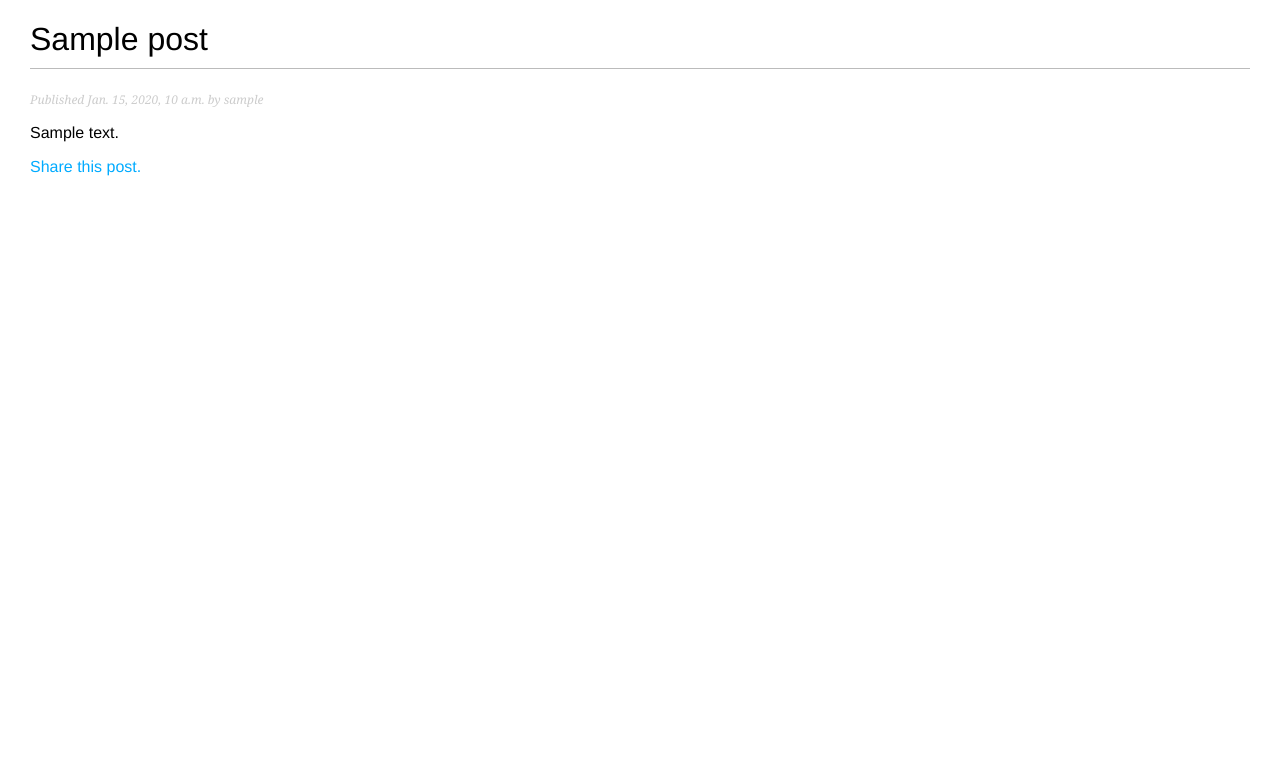
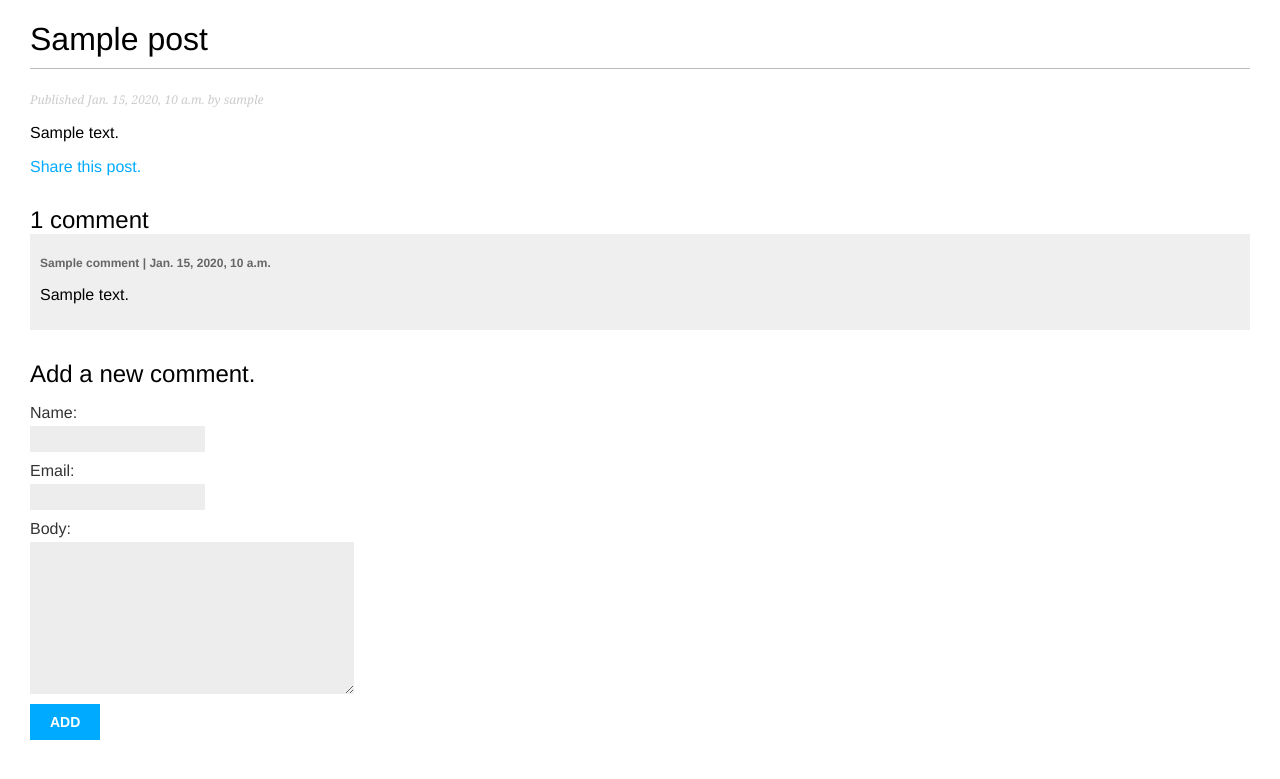
Before and after one commit to z-siddiqi/blog, a Django app: a page that uses blog/templates/blog/post_detail.html in a window 1280 px wide. Shown: the top 779 px of the page. Run offline with Django 3.2, Linux system fonts and the light colour scheme; tables that the repository leaves empty hold one stand-in row (values such as "Sample post"); parts of the project's set-up code (start-up, migrations or seed data) failed here and were passed over.

Commit message:
added post comments

```diff
--- a/blog/forms.py
+++ b/blog/forms.py
@@ -1,4 +1,6 @@
 from django import forms
+
+from .models import Comment
 
 
 class EmailPostForm(forms.Form):
@@ -6,3 +8,9 @@ class EmailPostForm(forms.Form):
     email = forms.EmailField()
     to = forms.EmailField()
     comments = forms.CharField(required=False, widget=forms.Textarea)
+
+
+class CommentForm(forms.ModelForm):
+    class Meta:
+        model = Comment
+        fields = ("name", "email", "body")
--- a/blog/models.py
+++ b/blog/models.py
@@ -38,3 +38,19 @@ class Post(models.Model):
             "blog:post_detail",
             args=[self.publish.year, self.publish.month, self.publish.day, self.slug],
         )
+
+
+class Comment(models.Model):
+    post = models.ForeignKey(Post, on_delete=models.CASCADE, related_name="comments")
+    name = models.CharField(max_length=80)
+    email = models.EmailField()
+    body = models.TextField()
+    created = models.DateTimeField(auto_now_add=True)
+    updated = models.DateTimeField(auto_now=True)
+    active = models.BooleanField(default=True)
+
+    class Meta:
+        ordering = ("created",)
+
+    def __str__(self):
+        return f"Comment by {self.name} on {self.post}."
--- a/blog/templates/blog/post_detail.html
+++ b/blog/templates/blog/post_detail.html
@@ -13,4 +13,29 @@
             Share this post.
         </a>
     </p>
+    {% with comments.count as total_comments %}
+        <h2>
+            {{ total_comments }} comment{{ total_comments|pluralize }}
+        </h2>
+    {% endwith %}
+    {% for comment in comments %}
+        <div class="comment">
+            <p class="info">
+                {{ comment.name }} | {{ comment.created }}
+            </p>
+            {{ comment.body|linebreaks }}
+        </div>
+    {% empty %}
+        <p>There are no comments yet.</p>
+    {% endfor %}
+    {% if new_comment %}
+        <h2>Your comment has been added.</h2>
+    {% else %}
+        <h2>Add a new comment.</h2>
+        <form method="post">
+            {% csrf_token %}
+            {{ comment_form.as_p }}
+            <p><input type="submit" value="Add"></p>
+        </form>
+    {% endif %}
 {% endblock %}
--- a/blog/views.py
+++ b/blog/views.py
@@ -2,8 +2,8 @@ from django.shortcuts import render, get_object_or_404
 from django.core.paginator import Paginator, EmptyPage, PageNotAnInteger
 from django.core.mail import send_mail
 
-from .models import Post
-from .forms import EmailPostForm
+from .models import Post, Comment
+from .forms import EmailPostForm, CommentForm
 
 
 def post_list(request):
@@ -30,7 +30,27 @@ def post_detail(request, year, month, day, post):
         publish__month=month,
         publish__day=day,
     )
-    return render(request, "blog/post_detail.html", {"post": post})
+    comments = post.comments.filter(active=True)
+    new_comment = None
+
+    if request.method == "POST":
+        comment_form = CommentForm(request.POST)
+        if comment_form.is_valid():
+            new_comment = comment_form.save(commit=False)
+            new_comment.post = post
+            new_comment.save()
+    else:
+        comment_form = CommentForm()
+    return render(
+        request,
+        "blog/post_detail.html",
+        {
+            "post": post,
+            "comments": comments,
+            "new_comment": new_comment,
+            "comment_form": comment_form,
+        },
+    )
 
 
 def post_share(request, post_id):
@@ -42,9 +62,7 @@ def post_share(request, post_id):
         if form.is_valid():
             cd = form.cleaned_data
             # build complete url
-            post_url = request.build_absolute_uri(
-                post.get_absolute_url()
-            )
+            post_url = request.build_absolute_uri(post.get_absolute_url())
             subject = f"{cd['name']} thinks you should read {post.title}."
             message = f"Read {post.title} at: {post_url}\n\n{cd['name']}'s comments: {cd['comments']}"
             send_mail(subject, message, "admin@blog.com", [cd["to"]])
```
Also changed, not shown: blog/admin.py (+8 -1 lines), blog/migrations/0002_comment.py (added).
